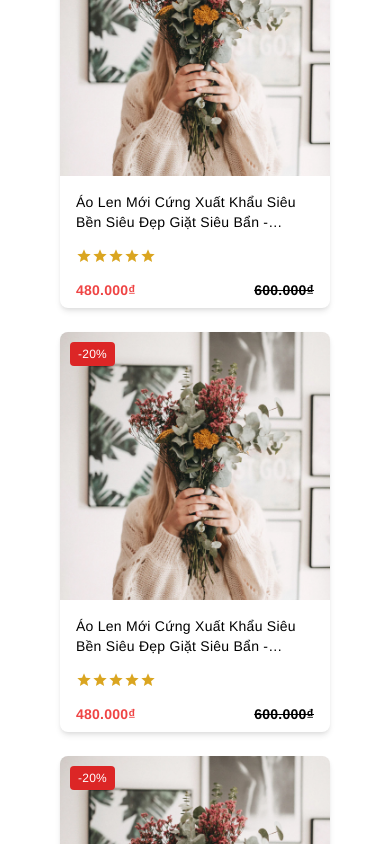
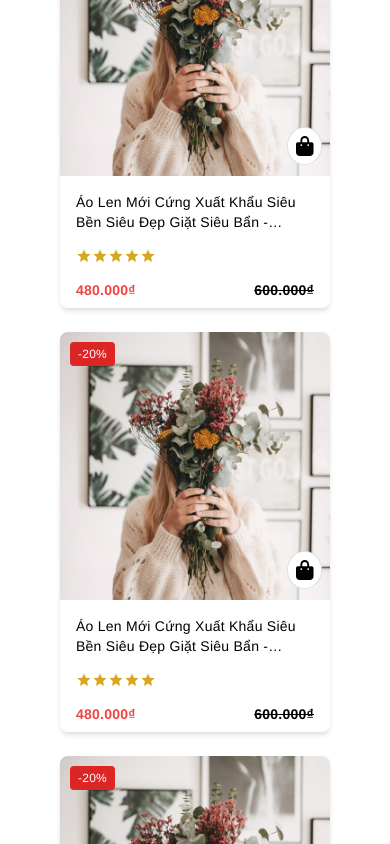
Before and after one commit to vihxisme/ecommerce-client-ui, a Vue app: page /home in a window 390 px wide. Shown: the part 1360-2204 px from the top of the page. Built offline with nearby package versions, Linux system fonts and the light colour scheme.

Commit message:
fix responsive: for mobile

```diff
--- a/src/components/Products/BoxProduct.vue
+++ b/src/components/Products/BoxProduct.vue
@@ -50,6 +50,13 @@
           </v-btn>
         </div>
       </div>
+
+      <!-- Mobile: Giỏ hàng -->
+      <div class="lg:hidden absolute bottom-1/2r right-1/2r">
+        <font-awesome-icon :icon="faShoppingBag"
+          class="rounded-50 text-xl bg-white border border-orange-500 p-2 cursor-pointer"
+          @click="showModal = true"></font-awesome-icon>
+      </div>
     </div>
 
     <!-- Thông tin sản phẩm -->
@@ -84,6 +91,8 @@
 <script setup>
 import { defineProps, ref } from 'vue';
 import ModalProduct from './ModalProduct.vue';
+
+import { faShoppingBag } from '@fortawesome/free-solid-svg-icons';
 
 // Nhận dữ liệu sản phẩm từ props
 defineProps({
```
